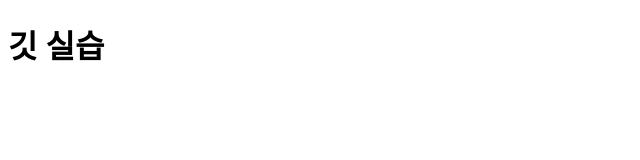
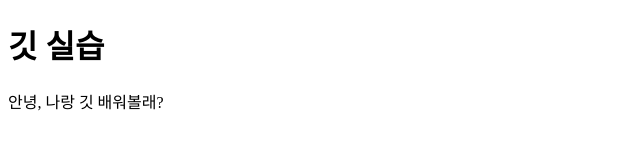
Before and after one commit to dongmin3891/-, a plain HTML site: page index.html in a window 1280 px wide. Shown: the whole page, without its empty margins (0-640 px from the left). Drawn offline with Linux system fonts and the light colour scheme.

```diff
--- a/index.html
+++ b/index.html
@@ -7,5 +7,6 @@
 </head>
 <body>
     <h1>깃 실습</h1>
+    <div>안녕, 나랑 깃 배워볼래?</div>
 </body>
 </html>
```
Also changed, not shown: 1 other file.
